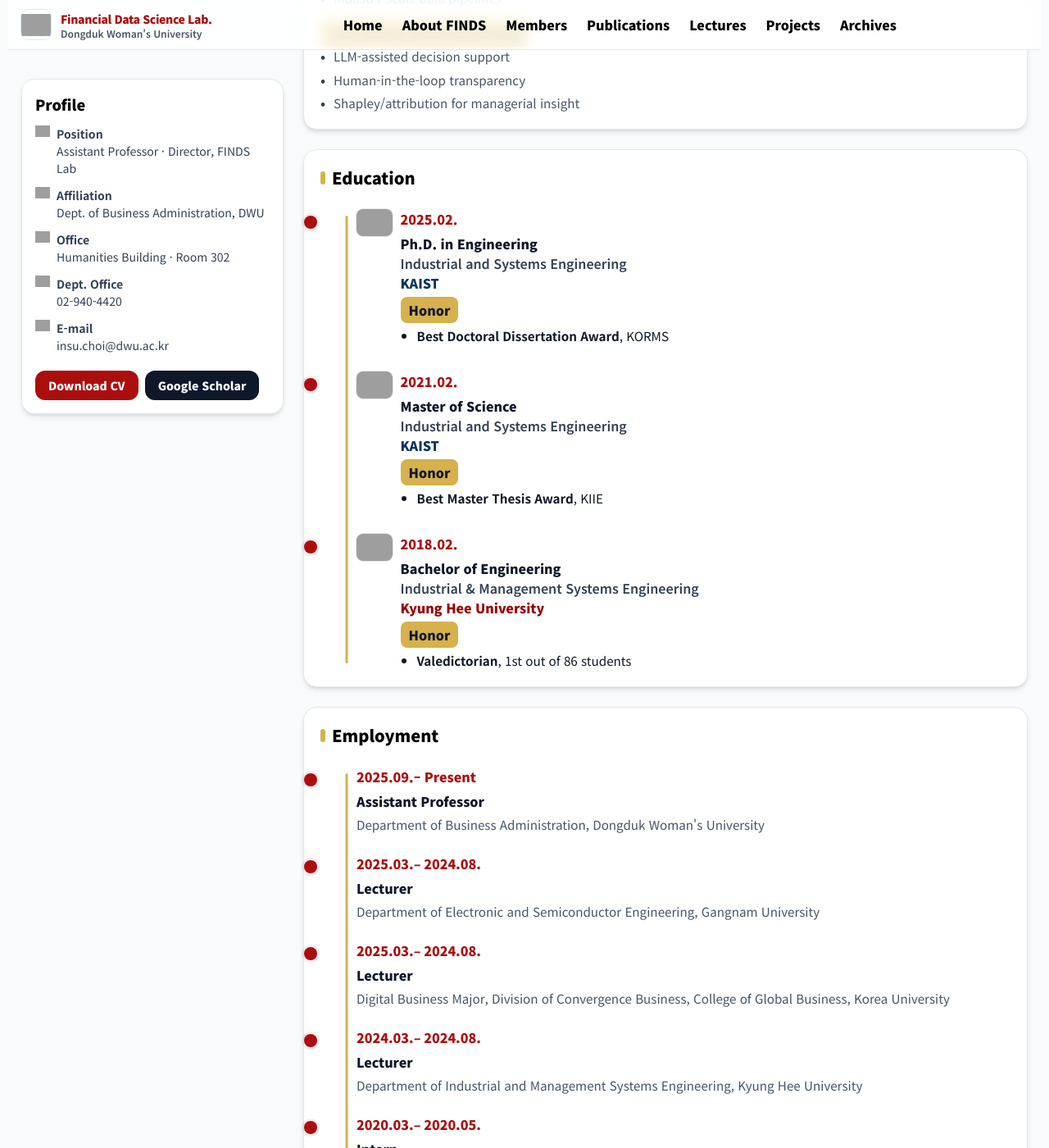
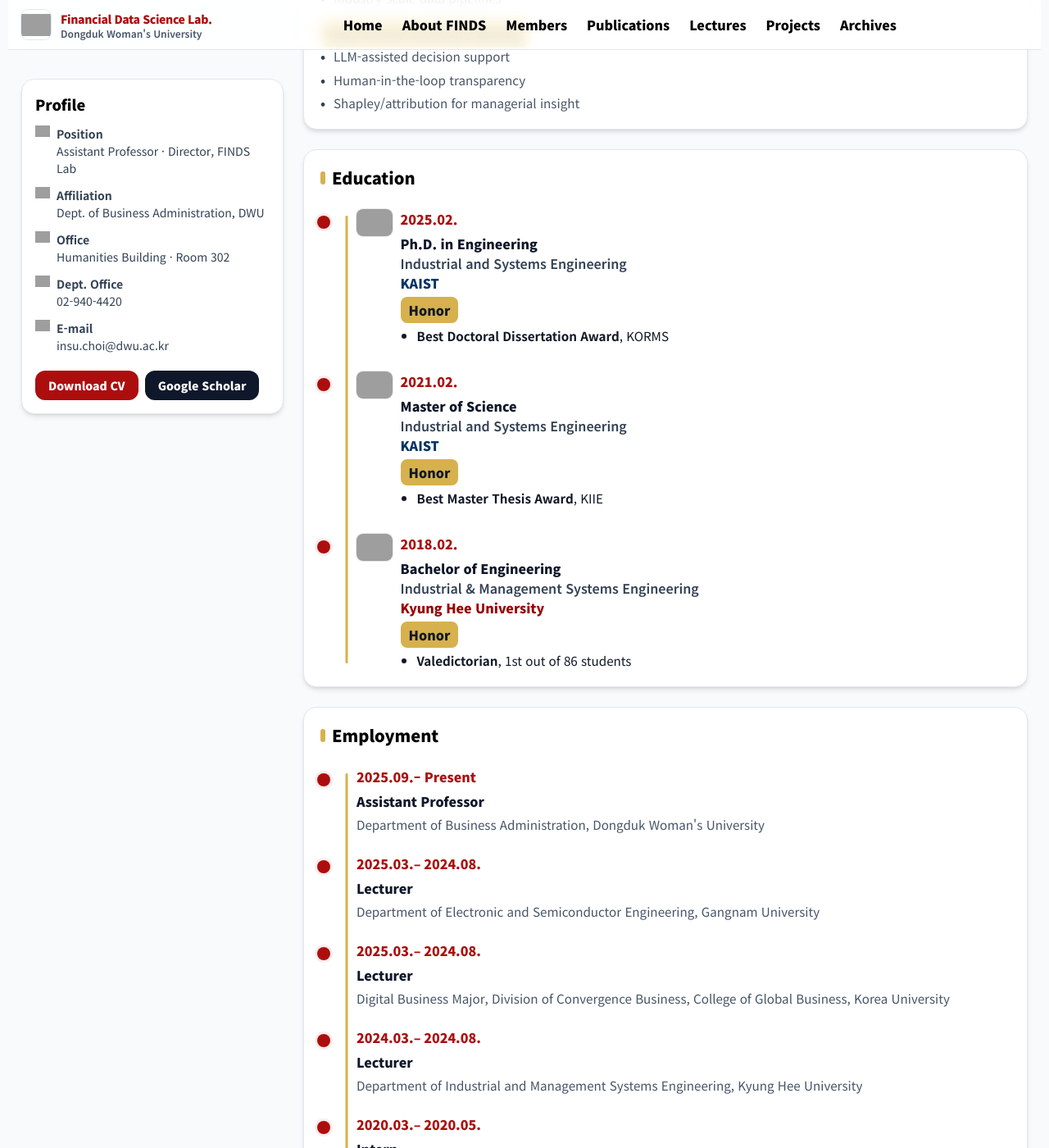
Before and after one commit to FinDS-Lab/site, a Jekyll site: the page built from members-director.html, in a window 1280 px wide and 1400 px high, scrolled down 2602 px. Shown: the whole window at 82% size. Built offline with Jekyll 4.4.1, drawn with Linux system fonts in a browser that asks for light colours; nearby versions of some CDN libraries; grey boxes are pictures that could not be loaded.

Commit message:
Update members-director.html

```diff
--- a/members-director.html
+++ b/members-director.html
@@ -92,7 +92,7 @@ permalink: /members-director.html
     --gold:#d6b14d;
     --year-size:16px;      /* 날짜 폰트 & bullet 지름 (약 +2pt) */
     --axis-x:2rem;         /* 골드 라인(center) x 위치 */
-    --dot-offset:-5.5rem;    /* bullet center = axis + offset (음수면 축보다 왼쪽) */
+    --dot-offset:-4.5rem;    /* bullet center = axis + offset (음수면 축보다 왼쪽) */
   }
 
   /* 타임라인: bullet은 왼쪽, 황금색 선은 그보다 오른쪽(뒤) — 겹치도록 */
```
